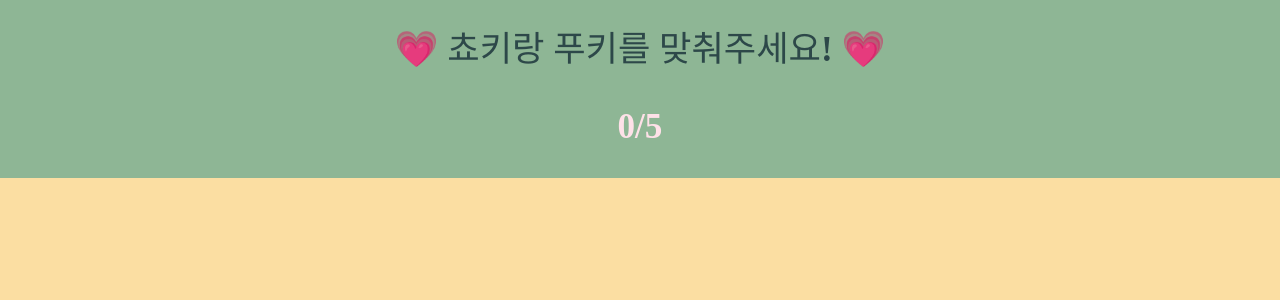
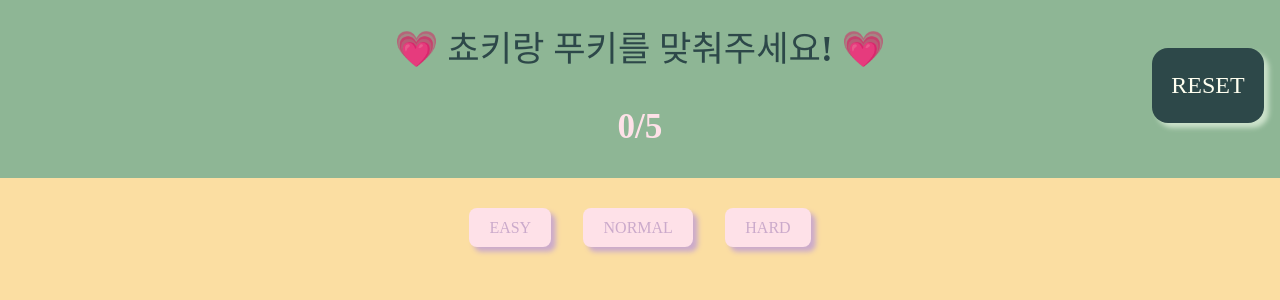
Before and after one commit to GO-SOPT-WEB/AReumSeo, a React (Vite) app in the folder week3/: page / in a window 1280 px wide. Shown: the top 300 px of the page. Built offline with nearby package versions, Linux system fonts and the light colour scheme; a web font is replaced by a local one.

Commit message:
feat: 난이도 선택 버튼 추가

```diff
--- a/week3/src/App.jsx
+++ b/week3/src/App.jsx
@@ -1,12 +1,14 @@
 import { ThemeProvider } from "styled-components";
 import { GlobalStyle, theme } from "./styles/theme";
 import Header from "./components/Header";
+import Button from "./components/Button";
 
 function App() {
   return (
     <ThemeProvider theme={theme}>
       <GlobalStyle />
       <Header />
+      <Button />
     </ThemeProvider>
   );
 }
--- /dev/null
+++ b/week3/src/components/Button.jsx
@@ -0,0 +1,81 @@
+import { useState } from "react";
+import styled from "styled-components";
+
+const Button = () => {
+  const levelData = ["EASY", "NORMAL", "HARD"];
+
+  const [isClick, setIsClick] = useState("");
+
+  return (
+    <>
+      <ResetButton type="button">RESET</ResetButton>
+
+      <LevelBtnContainer>
+        {levelData.map((data, idx) => {
+          return (
+            <LevelButton
+              key={idx}
+              type="button"
+              isClick={idx === isClick}
+              onClick={() => setIsClick(idx)}
+            >
+              {data}
+            </LevelButton>
+          );
+        })}
+      </LevelBtnContainer>
+    </>
+  );
+};
+
+export default Button;
+
+const ResetButton = styled.button`
+  display: flex;
+  justify-content: center;
+
+  position: fixed;
+  top: 2rem;
+  right: 0;
+  width: 7rem;
+  margin: 1rem;
+  padding: 1.5rem 1rem;
+
+  border: 0;
+  border-radius: 1rem;
+  box-shadow: 0.3rem 0.3rem 0.3rem ${({ theme }) => theme.colors.lightGreen};
+  background-color: ${({ theme }) => theme.colors.darkGreen};
+  color: ${({ theme }) => theme.colors.white};
+
+  &:hover {
+    background-color: ${({ theme }) => theme.colors.white};
+    color: ${({ theme }) => theme.colors.darkGreen};
+  }
+
+  font-family: ${(props) => props.theme.font.fontFamily};
+  font-size: 1.5rem;
+`;
+
+const LevelBtnContainer = styled.div`
+  display: flex;
+  justify-content: center;
+  align-items: center;
+  position: absolute;
+  top: 13rem;
+  left: 0;
+  right: 0;
+`;
+
+const LevelButton = styled.button`
+  margin: 0 1rem;
+  box-shadow: 0.3rem 0.3rem 0.3rem ${({ theme }) => theme.colors.purple};
+
+  background-color: ${({ theme, isClick }) =>
+    isClick ? theme.colors.purple : theme.colors.lightPink};
+
+  color: ${({ theme, isClick }) =>
+    isClick ? theme.colors.lightPink : theme.colors.purple};
+
+  font-family: ${(props) => props.theme.font.fontFamily};
+  font-size: 1rem;
+`;
```
